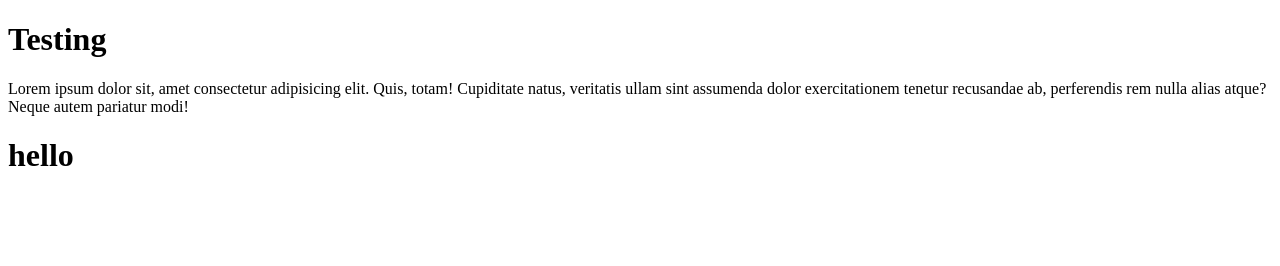
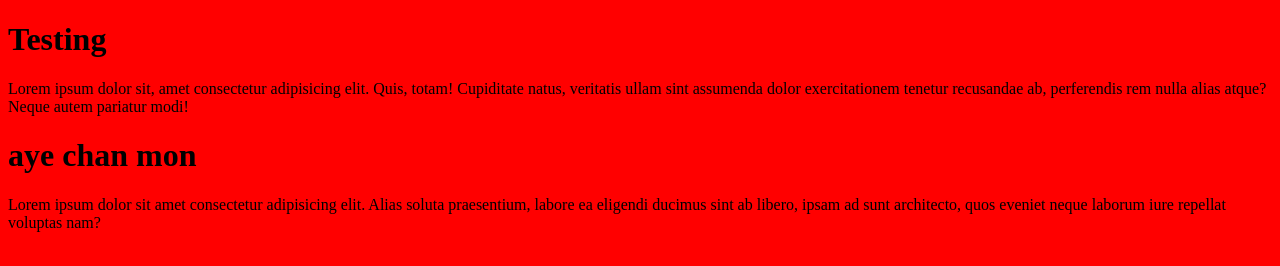
Before and after one commit to AyeChanMon/branchTesting, a plain HTML site: page index.html in a window 1280 px wide. Drawn offline with Linux system fonts and the light colour scheme.

Commit message:
dev updated

```diff
--- a/index.html
+++ b/index.html
@@ -5,10 +5,16 @@
     <meta http-equiv="X-UA-Compatible" content="IE=edge">
     <meta name="viewport" content="width=device-width, initial-scale=1.0">
     <title>Document</title>
+    <style>
+        body{
+            background-color: red;
+        }
+    </style>
 </head>
 <body>
     <h1>Testing</h1>
     <p>Lorem ipsum dolor sit, amet consectetur adipisicing elit. Quis, totam! Cupiditate natus, veritatis ullam sint assumenda dolor exercitationem tenetur recusandae ab, perferendis rem nulla alias atque? Neque autem pariatur modi!</p>
-<h1>hello</h1>
+<h1>aye chan mon</h1>
+<p>Lorem ipsum dolor sit amet consectetur adipisicing elit. Alias soluta praesentium, labore ea eligendi ducimus sint ab libero, ipsam ad sunt architecto, quos eveniet neque laborum iure repellat voluptas nam?</p>
 </body>
 </html>
```
